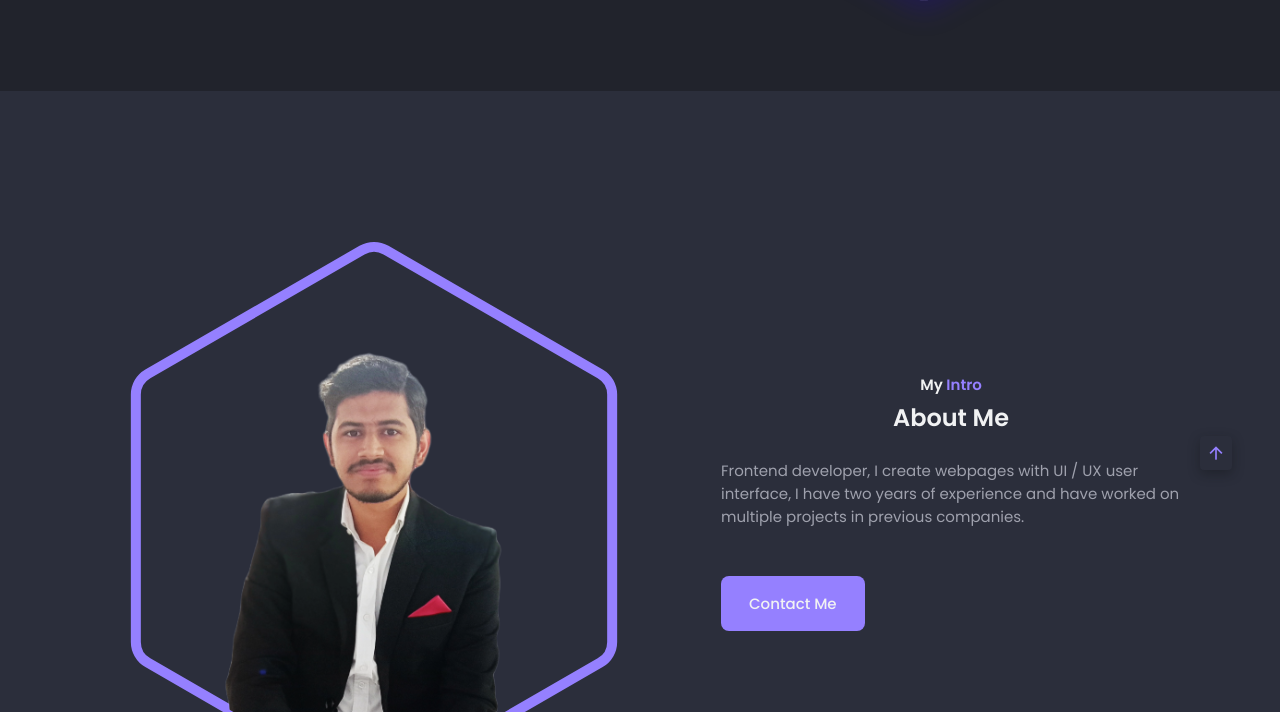
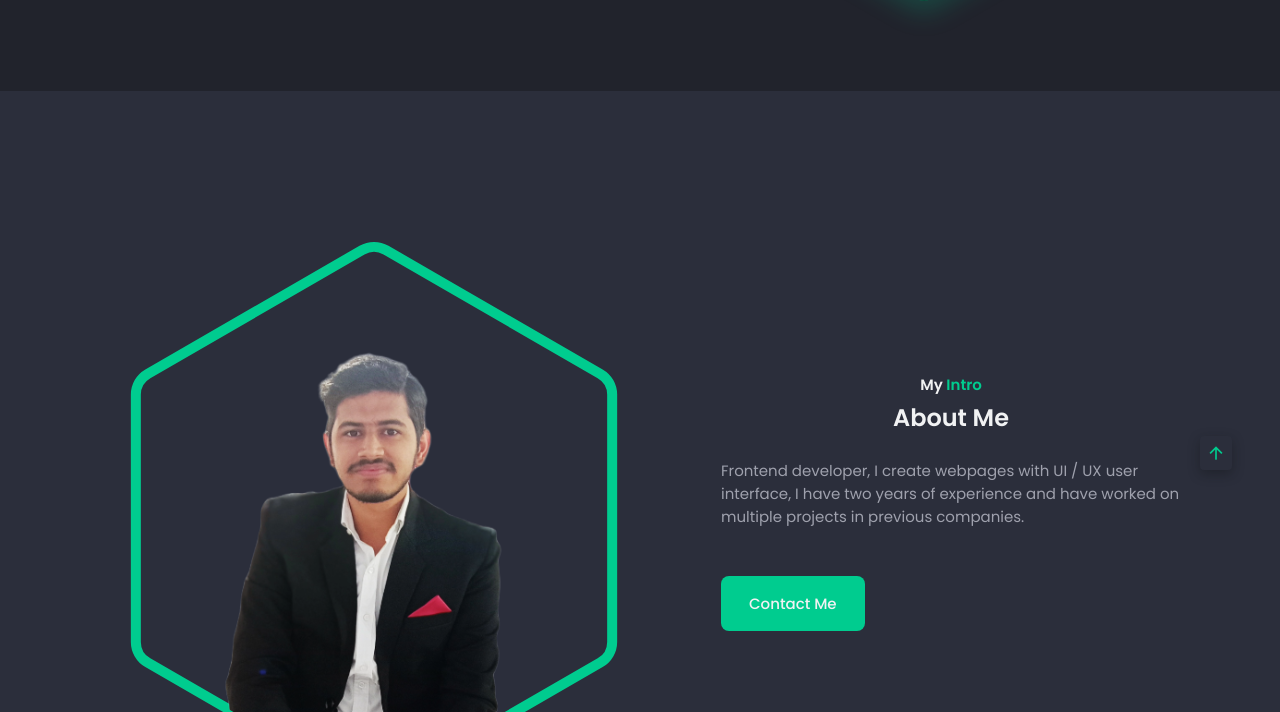
Before and after one commit to SarthakPandey1998/Personal-Portfolio-website, a plain HTML site: page index.html in a window 1280 px wide. Shown: the part 730-1442 px from the top of the page. Drawn offline with nearby package versions, Linux system fonts and the light colour scheme.

Commit message:
Change color to spring green

```diff
--- a/assets/css/styles.css
+++ b/assets/css/styles.css
@@ -18,8 +18,8 @@
     -> click on tab (color conversion)
     -> copy the color mode(HSL)
  */
-    --hue: 250;
-    --first-color: hsl(var(--hue), 100%, 75%);
+    --hue: 162;
+    --first-color: hsl(var(--hue), 100%, 40%);
     --first-color-alt: hsl(var(--hue), 56%, 35%);
     --title-color: hsl(228, 8%, 95%);
     --text-color: hsl(228, 8%, 65%);
```
